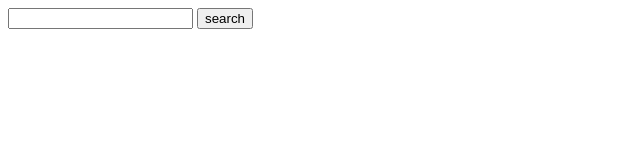
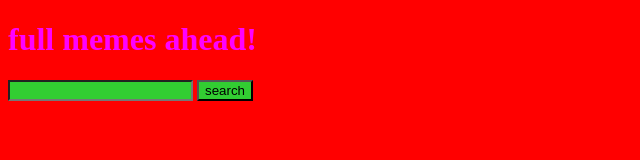
Before and after one commit to rhysawilliams2010/giphy-search, a plain HTML site: page index.html in a window 1280 px wide. Shown: the whole page, without its empty margins (0-640 px from the left). Drawn offline with Linux system fonts and the light colour scheme.

Commit message:
initial commit

```diff
--- a/index.html
+++ b/index.html
@@ -3,7 +3,15 @@
   <head>
     <title>Parcel Sandbox</title>
     <meta charset="UTF-8" />
-    <style></style>
+    <style>
+    body {
+      background-color: red;
+    }
+    h1 {
+      color: fuchsia
+    }
+    input{background-color: limegreen}
+    </style>
     <script>
       function getData() {
         const search = document.getElementById("search").value;
@@ -32,8 +40,12 @@
   </head>
 
   <body>
+    <h1>full memes ahead!</h1>
     <input type="text" id="search" />
     <input type="button" onclick="getData()" value="search" />
     <div id="app"></div>
   </body>
 </html>
+
+  </body>
+</html>
```
